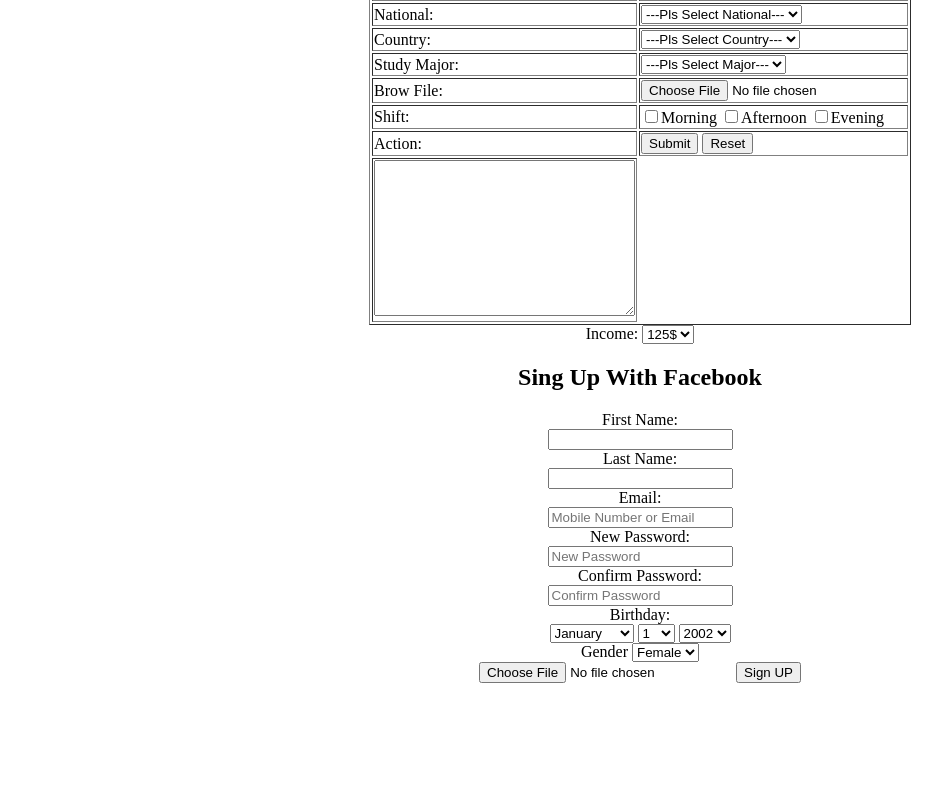
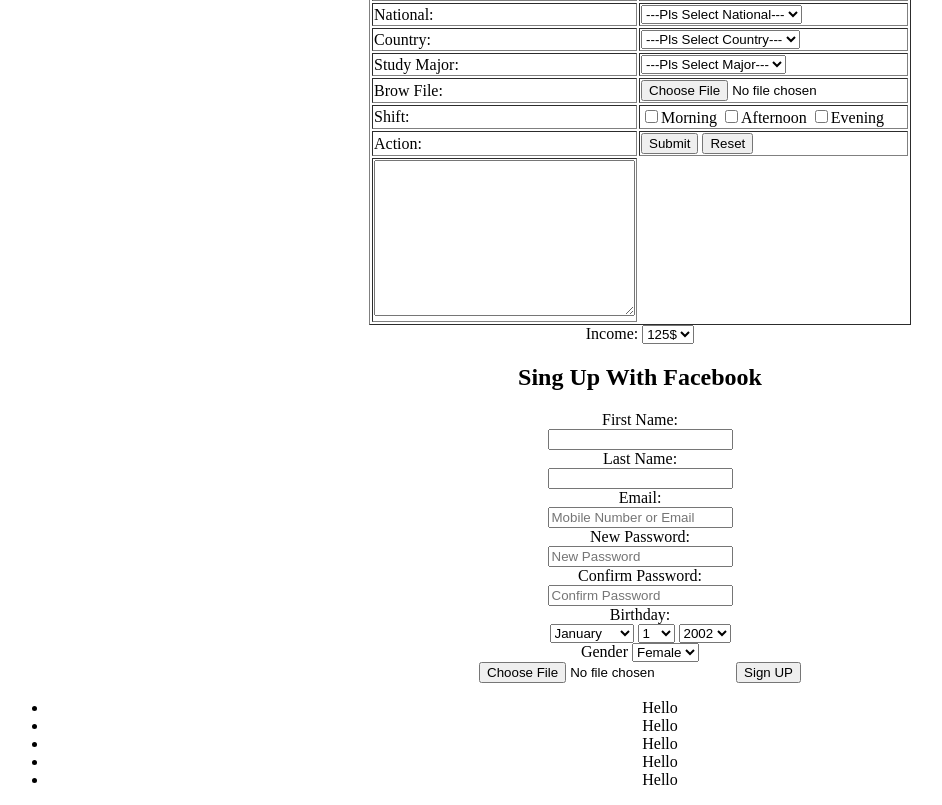
Before and after one commit to rinchetra/week3, a plain HTML site: page form.html in a window 1280 px wide. Shown: the part 333-1138 px from the top of the page, without its empty margins (0-942 px from the left). Before the commit the page ends 1024 px from the top, so only its background shows below. Drawn offline with Linux system fonts and the light colour scheme.

Commit message:
Add ul inline 168-174

```diff
--- a/form.html
+++ b/form.html
@@ -165,6 +165,14 @@
 
     </form>
 
+    <ul>
+        <li>Hello</li>
+        <li>Hello</li>
+        <li>Hello</li>
+        <li>Hello</li>
+        <li>Hello</li>
+    </ul>
+
     </center>
 
 
```
